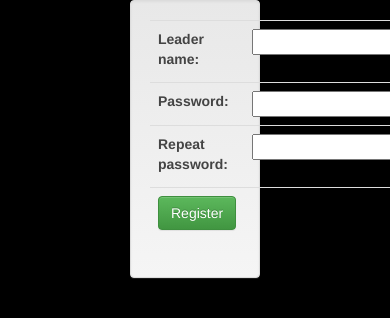
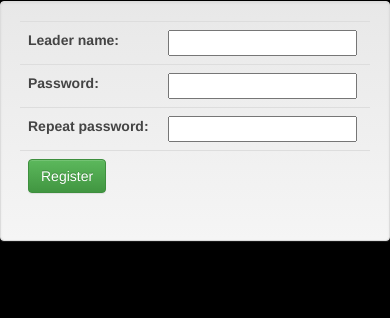
Before and after one commit to Norgg/embizzle, a Django app: page /register in a window 390 px wide; the page is wider, and only the part inside the window is pictured. Shown: the top 318 px of that part. Run offline with Django 3.2, Linux system fonts and the light colour scheme; parts of the project's set-up code (start-up, migrations or seed data) failed here and were passed over; some libraries are stand-ins or nearby versions.

Commit message:
Fix responsive layout.

```diff
--- a/embizzle/templates/register.html
+++ b/embizzle/templates/register.html
@@ -2,8 +2,8 @@
 
 {% block "content" %}
     <div class="row">
-        <div class="col-xs-4"></div>
-        <div class="col-xs-4 well">
+        <div class="col-md-4"></div>
+        <div class="col-md-4 well">
             <form method="POST">
                 {% csrf_token %}
                 <table class="table">
@@ -12,6 +12,6 @@
                 </table>
             </form>
         </div>
-        <div class="col-xs-4"></div>
+        <div class="col-md-4"></div>
     </div>
 {% endblock %}
--- a/embizzle/templates/registration/login.html
+++ b/embizzle/templates/registration/login.html
@@ -3,8 +3,8 @@
 {% block "content" %}
 
 <div class="row">
-    <div class="col-xs-4"></div>
-    <div class="col-xs-4 well">
+    <div class="col-md-4"></div>
+    <div class="col-md-4 well">
         <h1>Login</h1>
         <form method="POST">
             {% csrf_token %}
@@ -16,7 +16,7 @@
         </form>
         <h2>Or <a href="/register">register</a></h2>
     </div>
-    <div class="col-xs-4"></div>
+    <div class="col-md-4"></div>
 </div>
 
 {% endblock %}
```
Also changed, not shown: embizzle/templates/index.html (+6 -6 lines).
